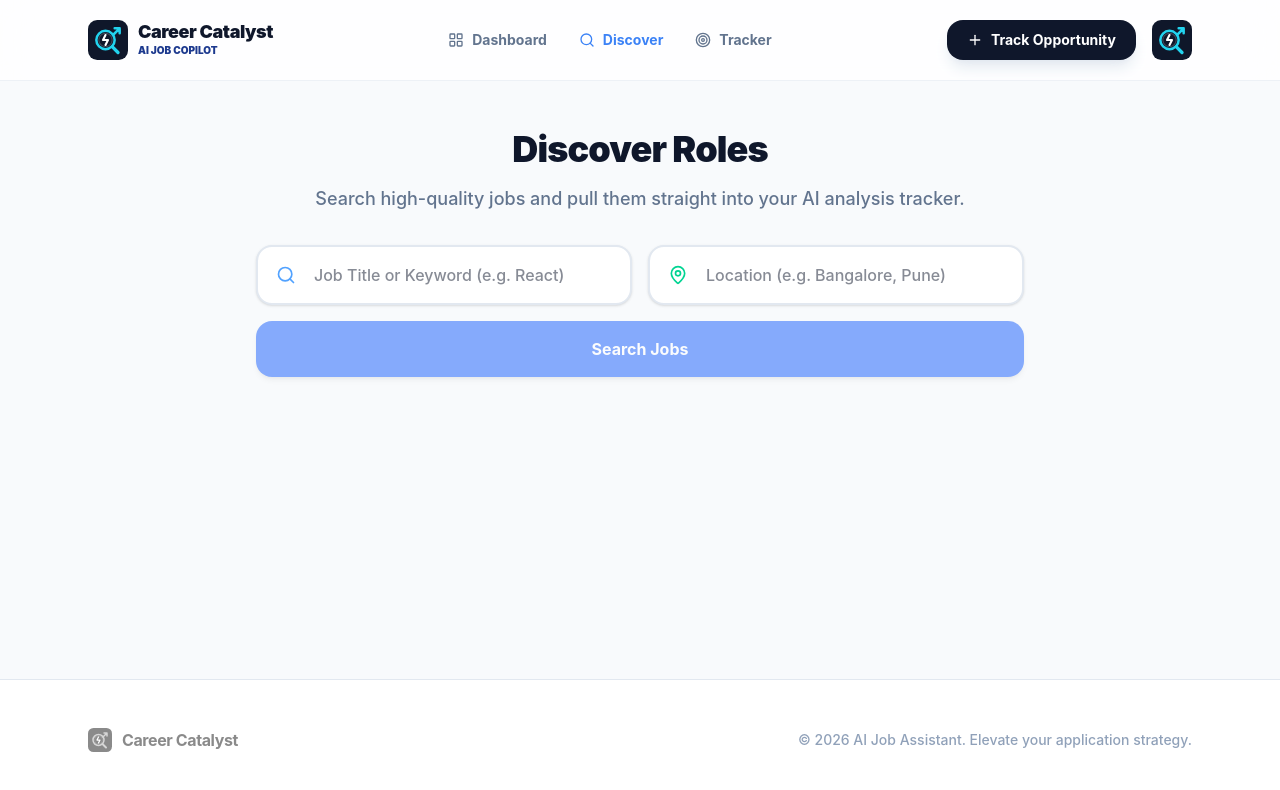
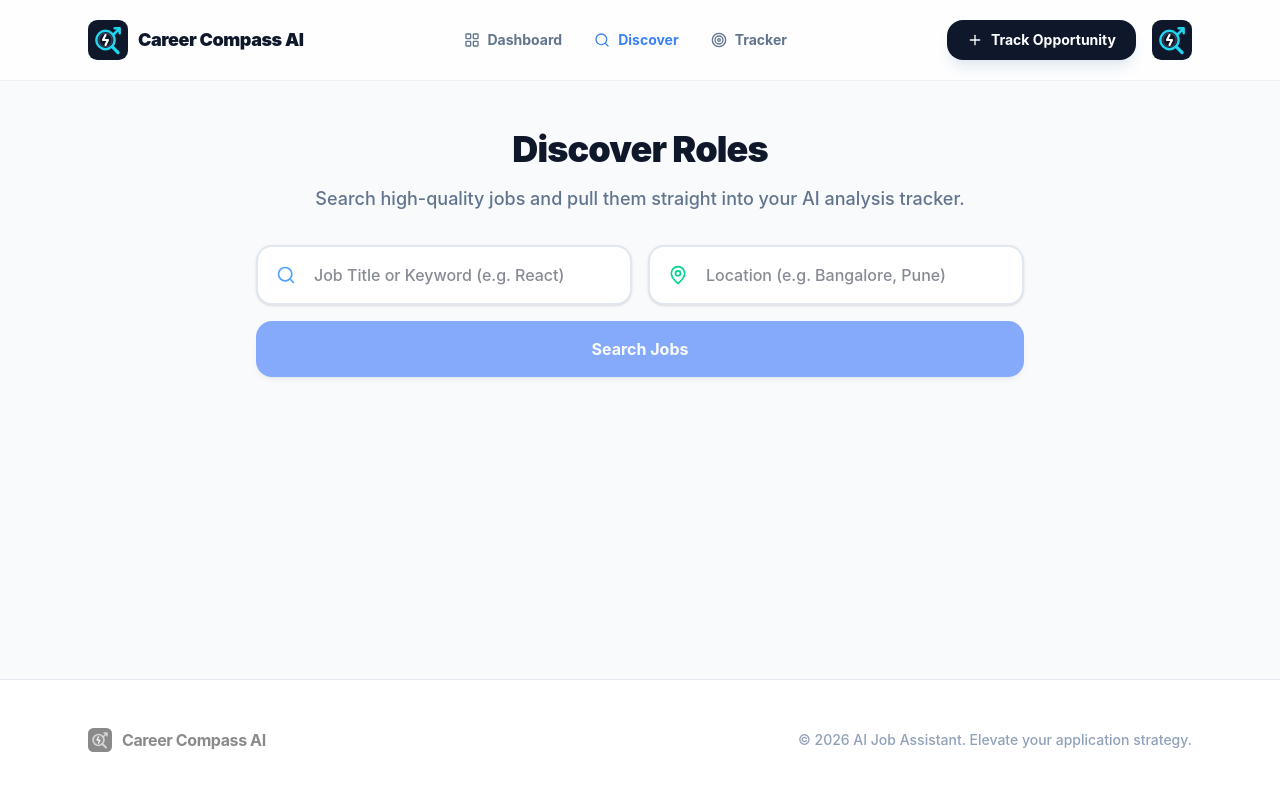
Before and after one commit to rohankohalli/Job-Tracker, a React (Vite) app in the folder frontend/: page /search in a window 1280 px wide. Shown: the top 790 px of the page. Built offline with nearby package versions, Linux system fonts and the light colour scheme.

Commit message:
refactor: update branding from "Career Catalyst" to "Career Compass AI"

```diff
--- a/frontend/index.html
+++ b/frontend/index.html
@@ -5,7 +5,7 @@
   <meta charset="UTF-8" />
   <link rel="icon" type="image/svg+xml" href="/favicon.svg" />
   <meta name="viewport" content="width=device-width, initial-scale=1.0" />
-  <title>Career Catalyst</title>
+  <title>Career Compass AI</title>
 </head>
 
 <body>
--- a/frontend/src/components/Layout.jsx
+++ b/frontend/src/components/Layout.jsx
@@ -26,8 +26,8 @@ export default function Layout() {
               <CatalystLogo className="w-10 h-10" />
             </div>
             <div className="flex flex-col">
-              <span className="font-black text-lg tracking-tight leading-none text-slate-900">Career Catalyst</span>
-              <span className="text-[10px] font-black text-blue-900 uppercase mt-0.5">AI Job Copilot</span>
+              <span className="font-black text-lg tracking-tight leading-none text-slate-900">Career Compass AI</span>
+              {/* <span className="text-[10px] font-black text-blue-900 uppercase mt-0.5">AI Job Copilot</span> */}
             </div>
           </Link>
 
@@ -78,7 +78,7 @@ export default function Layout() {
         <div className="max-w-6xl mx-auto px-6 flex flex-col md:flex-row justify-between items-center gap-8">
           <div className="flex items-center gap-2.5 opacity-50 grayscale">
             <CatalystLogo className="w-6 h-6" />
-            <span className="font-bold tracking-tight">Career Catalyst</span>
+            <span className="font-bold tracking-tight">Career Compass AI</span>
           </div>
           <p className="text-sm text-slate-400 font-medium">© 2026 AI Job Assistant. Elevate your application strategy.</p>
         </div>
```
